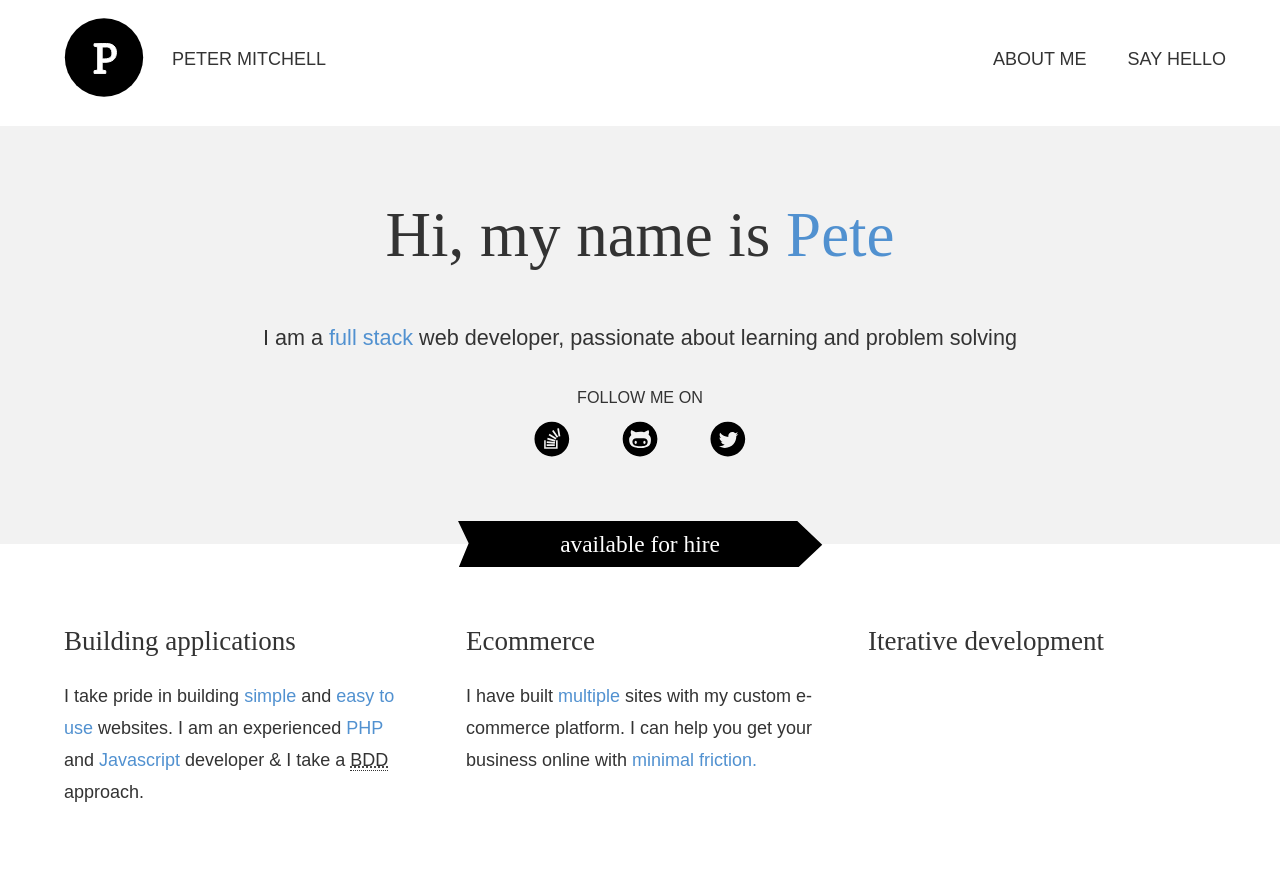
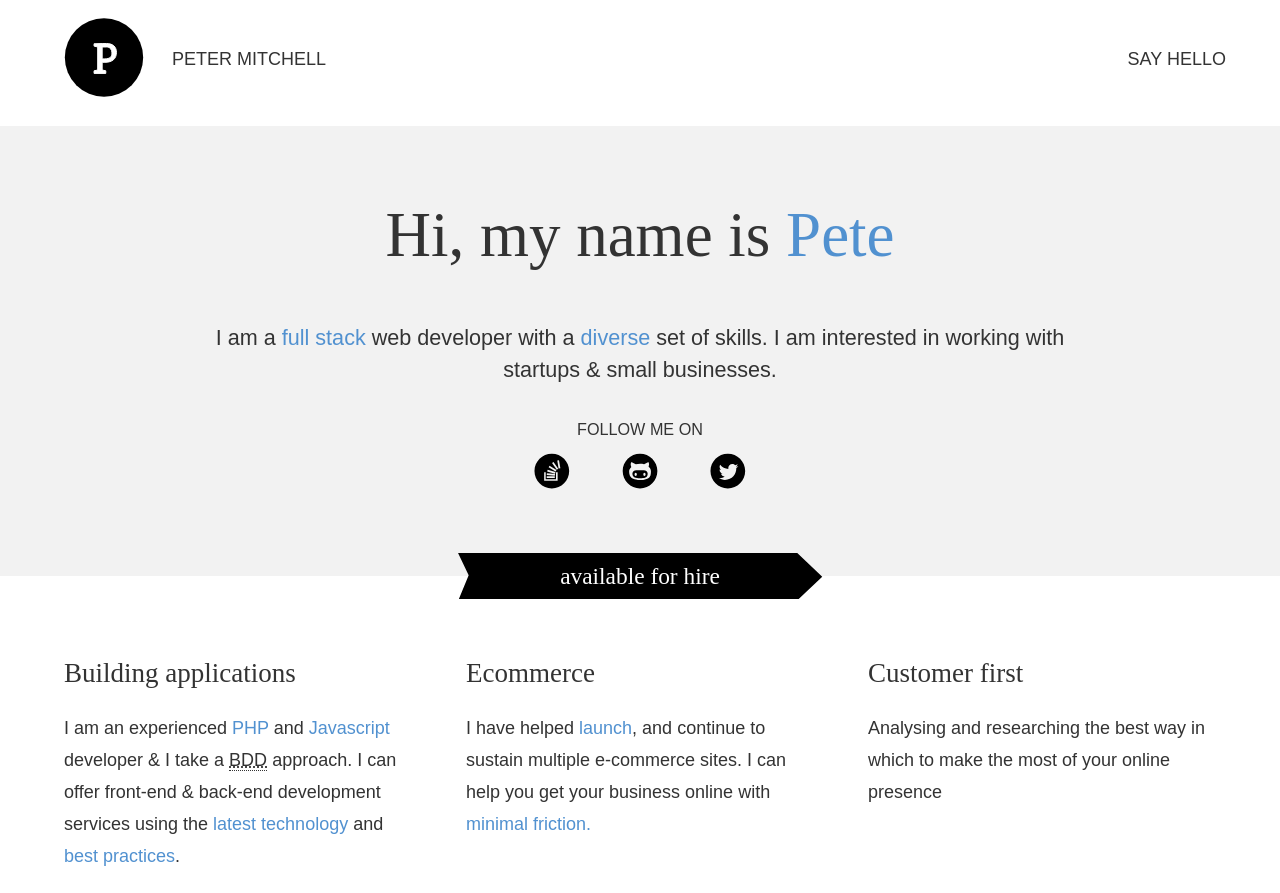
Before and after one commit to peterjmit/peterjmit.com, a website: page web/index.html in a window 1280 px wide. Shown: the top 893 px of the page. Drawn offline with Linux system fonts and the light colour scheme.

Commit message:
Copy changes

```diff
--- a/web/index.html
+++ b/web/index.html
@@ -39,12 +39,8 @@
       </a>
 
       <nav id="nav" role="navigation">
-        <span>
-          <a href="/about">About me</a>
-        </span>
-        <span>
-          <a href="mailto:peterjmit@gmail.com">Say hello</a>
-        </span>
+          <!-- <a href="/about">About me</a> -->
+          <a href="mailto:peterjmit@gmail.com?subject=Hi!">Say hello</a>
       </nav>
     </div>
   </header>
@@ -52,11 +48,14 @@
   <main id="main" role="main">
     <section class="hero">
       <div class="block">
-        <h1>Hi, my name is <em>Pete</em></h1>
+        <h1>
+          Hi, my name is <em>Pete</em>
+        </h1>
         <p>
-          I am a <em>full stack</em> web developer, passionate about learning
-          and problem solving
+          I am a <em>full stack</em> web developer with a <em>diverse</em> set
+          of skills. I am interested in working with startups & small businesses.
         </p>
+
         <div class="social">
           <p>Follow me on</p>
           <ul class="social-icons">
@@ -73,7 +72,8 @@
         </div>
 
         <span class="hire">
-          <a href="mailto:peterjmit@gmail.com">available for hire</a>
+          <!-- <a href="mailto:peterjmit@gmail.com">available for hire</a> -->
+          <a href="mailto:peterjmit@gmail.com?subject=Hi Pete, I would like to work with you on...">available for hire</a>
         </span>
       </div>
     </section>
@@ -84,26 +84,27 @@
           <article class="unit">
             <h2>Building applications</h2>
             <p>
-              I take pride in building <em>simple</em> and <em>easy to use</em>
-              websites. I am an experienced <em>PHP</em> and <em>Javascript</em>
+              I am an experienced <em>PHP</em> and <em>Javascript</em>
               developer & I take a <abbr title="Behaviour driven development">BDD</abbr>
-              approach.
+              approach. I can offer front-end & back-end development services
+              using the <em>latest technology</em> and <em>best practices</em>.
             </p>
           </article>
 
           <article class="unit">
-              <h2>Ecommerce</h2>
-              <p>
-                I have built <em>multiple</em> sites with my
-                custom e-commerce platform. I can help you get your
-                business online with <em>minimal friction.</em>
-              </p>
+            <h2>Ecommerce</h2>
+            <p>
+              I have helped <em>launch</em>, and continue to sustain multiple
+              e-commerce sites. I can help you get your business online with
+              <em>minimal friction.</em>
+            </p>
           </article>
 
           <article class="unit">
-            <h2>Iterative development</h2>
+            <h2>Customer first</h2>
             <p>
-              <!-- Iterative development that uses continual feedback -->
+              Analysing and researching the best way in which to make the most of
+              your online presence
             </p>
           </article>
         </div>
@@ -162,6 +163,14 @@
     <li>Git</li>
     <li>zsh</li>
   </ul>
+
+  <h3>Services</h3>
+  <ul>
+    <li>API development and integration</li>
+    <li>Content management systems</li>
+    <li>Rich internet applications</li>
+    <li>Hosting and deployment</li>
+  </ul>
    -->
 </body>
 </html>
```
